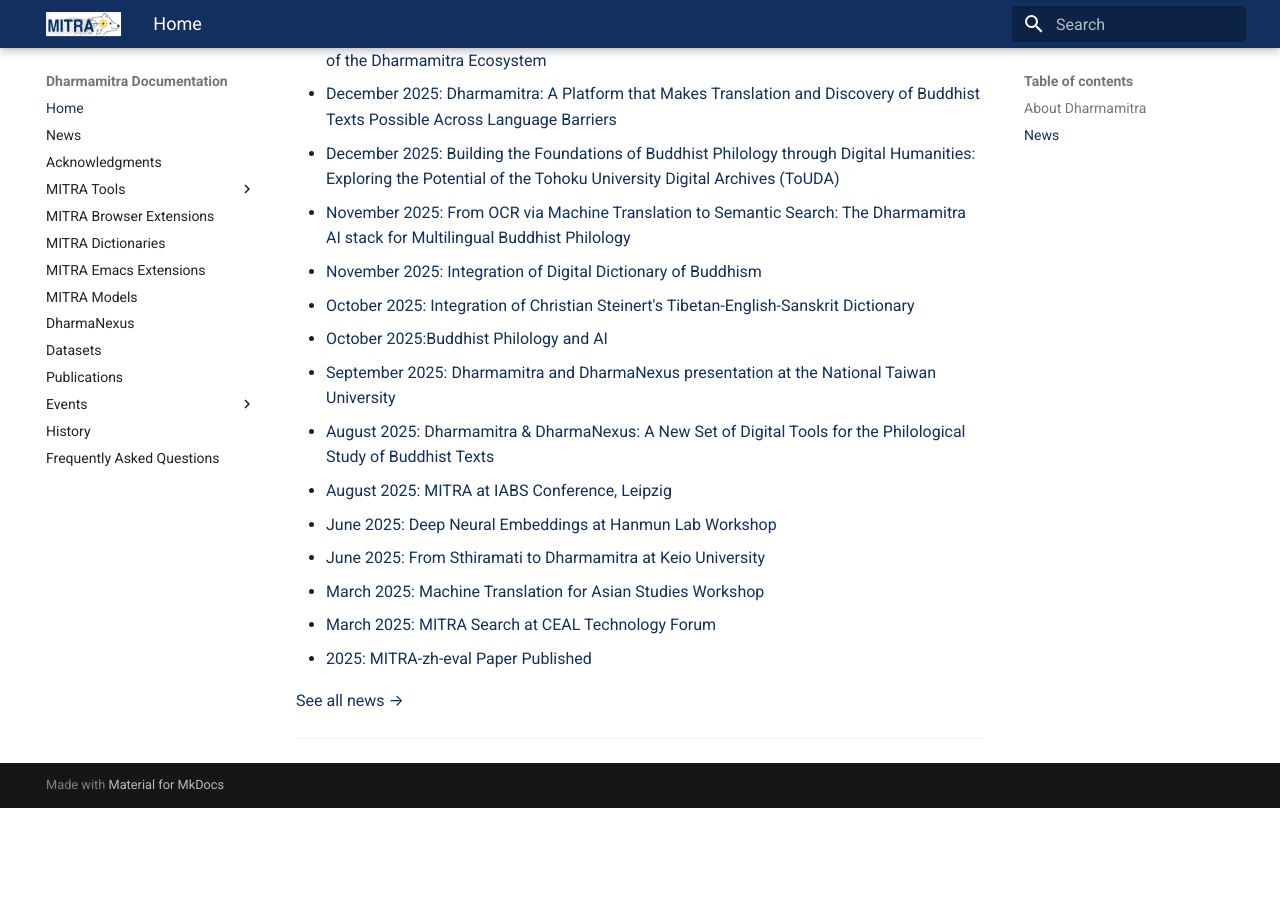
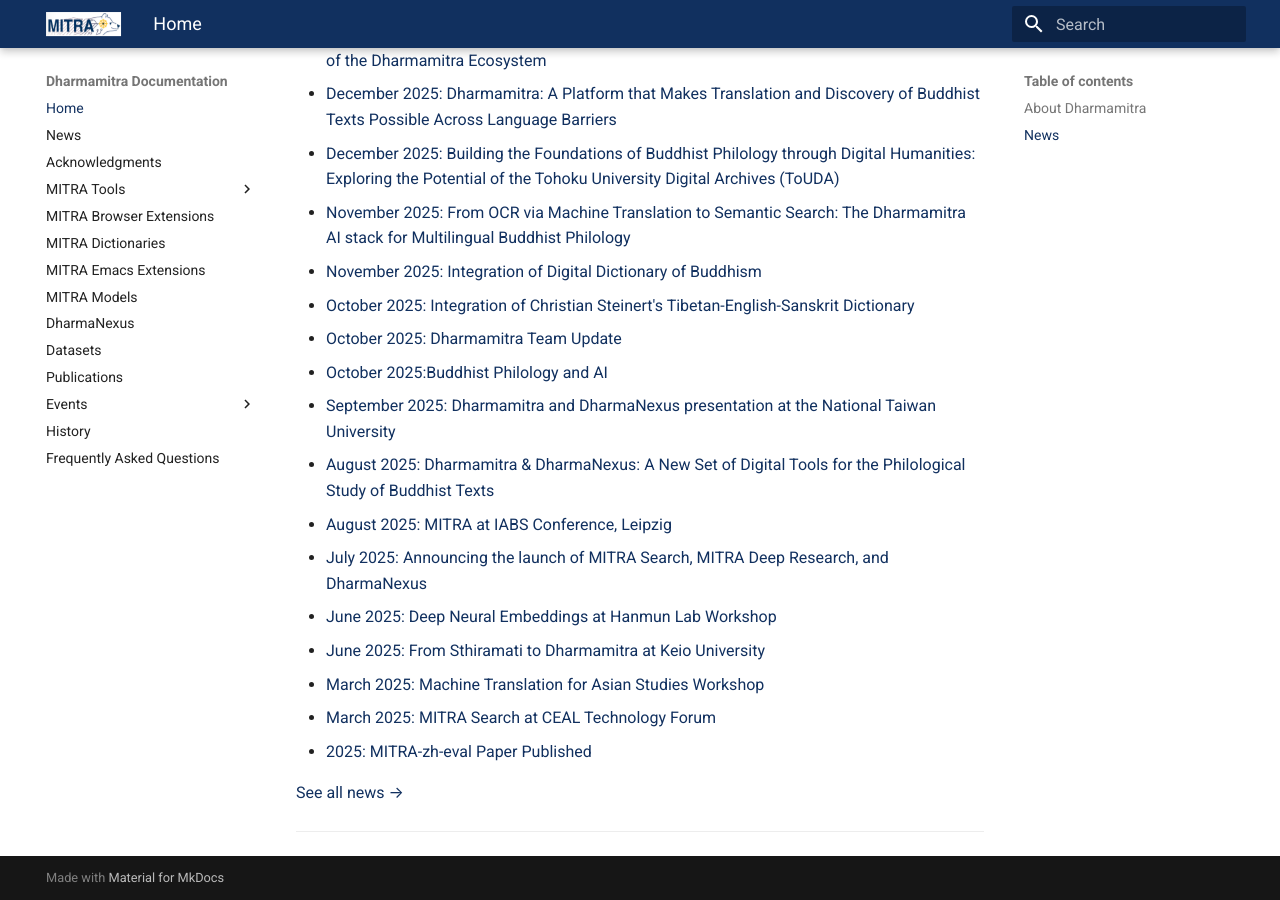
Before and after one commit to dharmamitra/dharmamitra-guides, an MkDocs documentation site: the page built from docs/index.md, in a window 1280 px wide and 900 px high, scrolled down 1415 px. Built offline with MkDocs 1.6.1 and Material for MkDocs 9.7.7, drawn with Linux system fonts in a browser that asks for light colours; before the commit the page ends 2223 px from its top, so only the background shows below that.

Commit message:
Update index.md

```diff
--- a/docs/index.md
+++ b/docs/index.md
@@ -29,18 +29,20 @@
 - [January 2026: AI and Indological/Buddhological researches: Dharmamitra/Dharmanexus and its Application](news.md#january-10-2026-ai-and-indological-buddhological-researches-dharmamitra-dharmanexus-and-its-application)
 - [December 2025: Translation, OCR, and Semantic Retrieval: Current Status and Future Outlook of the Dharmamitra Ecosystem](news.md#december-21-2025-translation-ocr-and-semantic-retrieval-current-status-and-future-outlook-of-the-dharmamitra-ecosystem)
 - [December 2025: Dharmamitra: A Platform that Makes Translation and Discovery of Buddhist Texts Possible Across Language Barriers](news.md#december-21-2025-dharmamitra-a-platform-that-makes-translation-and-discovery-of-buddhist-texts-possible-across-language-barriers)
-- [December 2025: Building the Foundations of Buddhist Philology through Digital Humanities: Exploring the Potential of the Tohoku University Digital Archives (ToUDA)](news.md#building-the-foundations-of-buddhist-philology-through-digital-humanities-exploring-the-potential-of-the-tohoku-university-digital-archives-touda)
-- [November 2025: From OCR via Machine Translation to Semantic Search: The Dharmamitra AI stack for Multilingual Buddhist Philology](news.md#from-ocr-via-machine-translation-to-semantic-search-the-dharmamitra-ai-stack-for-multilingual-buddhist-philology)
-- [November 2025: Integration of Digital Dictionary of Buddhism](news.md#integration-of-digital-dictionary-of-buddhism)
-- [October 2025: Integration of Christian Steinert's Tibetan-English-Sanskrit Dictionary](news.md#integration-of-christian-steinerts-tibetan-english-sanskrit-dictionary)
-- [October 2025:Buddhist Philology and AI](news.md#buddhist-philology-and-ai)
-- [September 2025: Dharmamitra and DharmaNexus presentation at the National Taiwan University](news.md#dharmamitra-and-dharmanexus-presentation-at-the-national-taiwan-university)
-- [August 2025: Dharmamitra & DharmaNexus: A New Set of Digital Tools for the Philological Study of Buddhist Texts](news.md#dharmamitra-dharmanexus-a-new-set-of-digital-tools-for-the-philological-study-of-buddhist-texts)
-- [August 2025: MITRA at IABS Conference, Leipzig](news.md#mitra-new-research-tools-for-a-paradigm-shift-in-the-philological-study-of-buddhist-texts-based-on-machine-translation-technology)
-- [June 2025: Deep Neural Embeddings at Hanmun Lab Workshop](news.md#is-training-deep-neural-embeddings-worth-the-effort-a-preliminary-investigation-of-different-representation-methods-for-semantic-similarity-tasks-in-buddhist-chinese-and-related-languages-of-the-buddhist-tradition)
-- [June 2025: From Sthiramati to Dharmamitra at Keio University](news.md#from-sthiramati-to-dharmamitra-developing-digital-tools-for-a-new-age-of-philological-buddhist-studies)
+- [December 2025: Building the Foundations of Buddhist Philology through Digital Humanities: Exploring the Potential of the Tohoku University Digital Archives (ToUDA)](news.md#december-3-2025-building-the-foundations-of-buddhist-philology-through-digital-humanities-exploring-the-potential-of-the-tohoku-university-digital-archives-touda)
+- [November 2025: From OCR via Machine Translation to Semantic Search: The Dharmamitra AI stack for Multilingual Buddhist Philology](news.md#november-25-2025-from-ocr-via-machine-translation-to-semantic-search-the-dharmamitra-ai-stack-for-multilingual-buddhist-philology)
+- [November 2025: Integration of Digital Dictionary of Buddhism](news.md#november-4-2025-integration-of-digital-dictionary-of-buddhism)
+- [October 2025: Integration of Christian Steinert's Tibetan-English-Sanskrit Dictionary](news.md#october-31-2025-integration-of-christian-steinerts-tibetan-english-sanskrit-dictionary)
+- [October 2025: Dharmamitra Team Update](news.md#october-27-2025-dharmamitra-team-update)
+- [October 2025:Buddhist Philology and AI](news.md#october-4-2025-buddhist-philology-and-ai)
+- [September 2025: Dharmamitra and DharmaNexus presentation at the National Taiwan University](news.md#september-15-2025-dharmamitra-and-dharmanexus-presentation-at-the-national-taiwan-university)
+- [August 2025: Dharmamitra & DharmaNexus: A New Set of Digital Tools for the Philological Study of Buddhist Texts](news.md#augustus-18-2025-dharmamitra-dharmanexus-a-new-set-of-digital-tools-for-the-philological-study-of-buddhist-texts)
+- [August 2025: MITRA at IABS Conference, Leipzig](news.md#august-2025-mitra-new-research-tools-for-a-paradigm-shift-in-the-philological-study-of-buddhist-texts-based-on-machine-translation-technology)
+- [July 2025: Announcing the launch of MITRA Search, MITRA Deep Research, and DharmaNexus](news.md#july-26-2025-announcing-the-launch-of-mitra-search-mitra-deep-research-and-dharmanexus)
+- [June 2025: Deep Neural Embeddings at Hanmun Lab Workshop](news.md#june-17-2025-is-training-deep-neural-embeddings-worth-the-effort-a-preliminary-investigation-of-different-representation-methods-for-semantic-similarity-tasks-in-buddhist-chinese-and-related-languages-of-the-buddhist-tradition)
+- [June 2025: From Sthiramati to Dharmamitra at Keio University](news.md#june-2025-from-sthiramati-to-dharmamitra-developing-digital-tools-for-a-new-age-of-philological-buddhist-studies)
 - [March 2025: Machine Translation for Asian Studies Workshop](news.md#march-2025-machine-translation-for-asian-studies-workshop)
-- [March 2025: MITRA Search at CEAL Technology Forum](news.md#mitra-search-building-information-retrieval-systems-for-classical-asian-languages-in-the-age-of-ai)
+- [March 2025: MITRA Search at CEAL Technology Forum](news.md#march-2025-mitra-search-building-information-retrieval-systems-for-classical-asian-languages-in-the-age-of-ai)
 - [2025: MITRA-zh-eval Paper Published](news.md#2025-mitra-zh-eval-paper-published)
 
 
```
